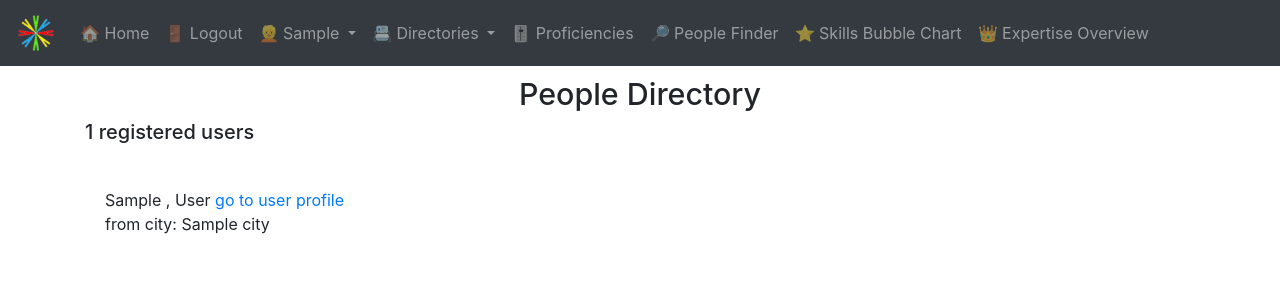
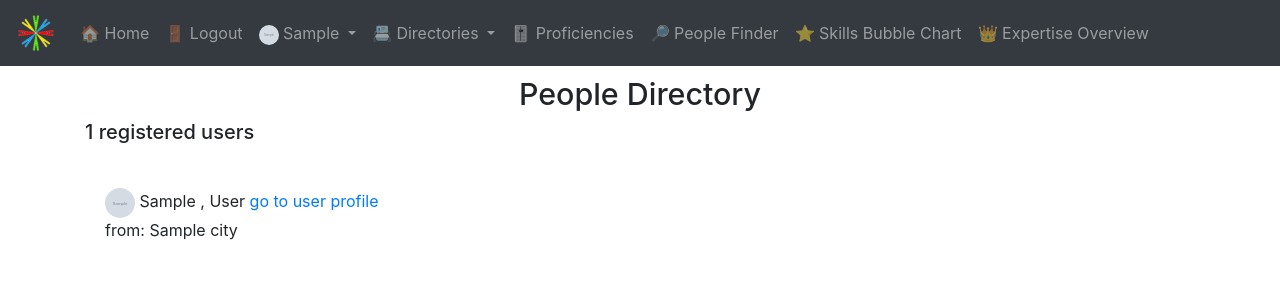
Before and after one commit to MattBlanpain/Repository_Project_SMS, a Flask app: page /people in a window 1280 px wide. Shown: the top 300 px of the page. Run offline with Flask 3, Linux system fonts and the light colour scheme; a user stored in the database is signed in; tables that the repository leaves empty hold one stand-in row (values such as "Sample post"); grey boxes marked "Sample" are stand-in pictures; some libraries are stand-ins or nearby versions.

Commit message:
avatar displayed avatar is displayed in all pages included in navbar

```diff
--- a/website/templates/base.html
+++ b/website/templates/base.html
@@ -74,12 +74,14 @@
             <a class="nav-item nav-link" id="logout" href="/logout">&#x1F6AA; Logout</a>
             <!-- Add this part to display the user's first name -->
             <div class="nav-item dropdown">
+
               <a class="nav-link dropdown-toggle" href="#" id="userDropdown" role="button" data-toggle="dropdown" aria-haspopup="true" aria-expanded="false">
-                &#x1F471; {{ user.first_name }}
+                <img class="rounded-circle account-img" src="/static/profile_pics/{{ user.image_file }}" class="avatar avatar-sm" style="width:20px;height:20px;">
+                {{ user.first_name }}
               </a>
               <div class="dropdown-menu" aria-labelledby="userDropdown">
                 <a class="dropdown-item" href="/display_user/" onclick=
-                "location.href=this.href+currentuserid;return false;">&#x1F471; View My Summary</a>
+                "location.href=this.href+currentuserid;return false;"><img class="rounded-circle account-img" src="/static/profile_pics/{{ user.image_file }}" class="avatar avatar-sm" style="width:20px;height:20px;"> View My Summary</a>
                 <a class="dropdown-item" href="/proficiency_spider/" onclick=
                 "location.href=this.href+currentuserid;return false;">&#x1F578; View My Radar Chart</a>
                 <a class="dropdown-item" href="/user_sunburst/" onclick=
--- a/website/templates/display_user.html
+++ b/website/templates/display_user.html
@@ -6,6 +6,8 @@
 
 {% block content %}
     <h1 align="center">Summary {{ selected_user.first_name }} {{ selected_user.last_name }}</h1>
+            <img class="rounded-circle account-img" src="/static/profile_pics/{{ user.image_file }}" class="avatar avatar-sm" style="width:50px;height:50px;">
+            <br>
             <strong>Email / Login: </strong>{{ selected_user.email }}
             <br>
             <strong>First Name: </strong>{{ selected_user.first_name }}
--- a/website/templates/people.html
+++ b/website/templates/people.html
@@ -11,9 +11,10 @@
     <ul class="list-group list-group-flush" id="users">
         {% for user in users %}
             <li class="list-group-item">
+                <img class="rounded-circle account-img" src="/static/profile_pics/{{ user.image_file }}" class="avatar avatar-sm" style="width:30px;height:30px;">
                 {{ user.first_name }} , {{ user.last_name }} <a href="{{ url_for('views.display_user', user_id=user.id) }}"> go to user profile</a>
                 <div>
-                    from city: {{ get_city_name_from_user(user.from_city_id) }}
+                    from: {{ get_city_name_from_user(user.from_city_id) }}
                 </div>
             </li>
         {% endfor %}
--- a/website/templates/people_finder.html
+++ b/website/templates/people_finder.html
@@ -129,7 +129,8 @@
         <ul>
             {% for user in users %}
                 <li>
-                    {{ user.first_name }} {{ user.last_name }} - from city: {{ get_city_name_from_user(user.from_city_id) }} , <a href="{{ url_for('views.display_user', user_id=user.id) }}"> go to user profile</a>
+                    <img class="rounded-circle account-img" src="/static/profile_pics/{{ user.image_file }}" class="avatar avatar-sm" style="width:30px;height:30px;">
+                    {{ user.first_name }} {{ user.last_name }} - from: {{ get_city_name_from_user(user.from_city_id) }} , <a href="{{ url_for('views.display_user', user_id=user.id) }}"> go to user profile</a>
                     {% if selected_min_proficiency_1 != 0 %}
                         <br>&nbsp; &nbsp; &nbsp;
                         {% if user.proficiency_for_skill(selected_skill_1) == 5 %}<span style = "background-color:#0DE0FF ; color:#FFFFFF">&nbsp;5&nbsp;</span>{% endif %}
```
